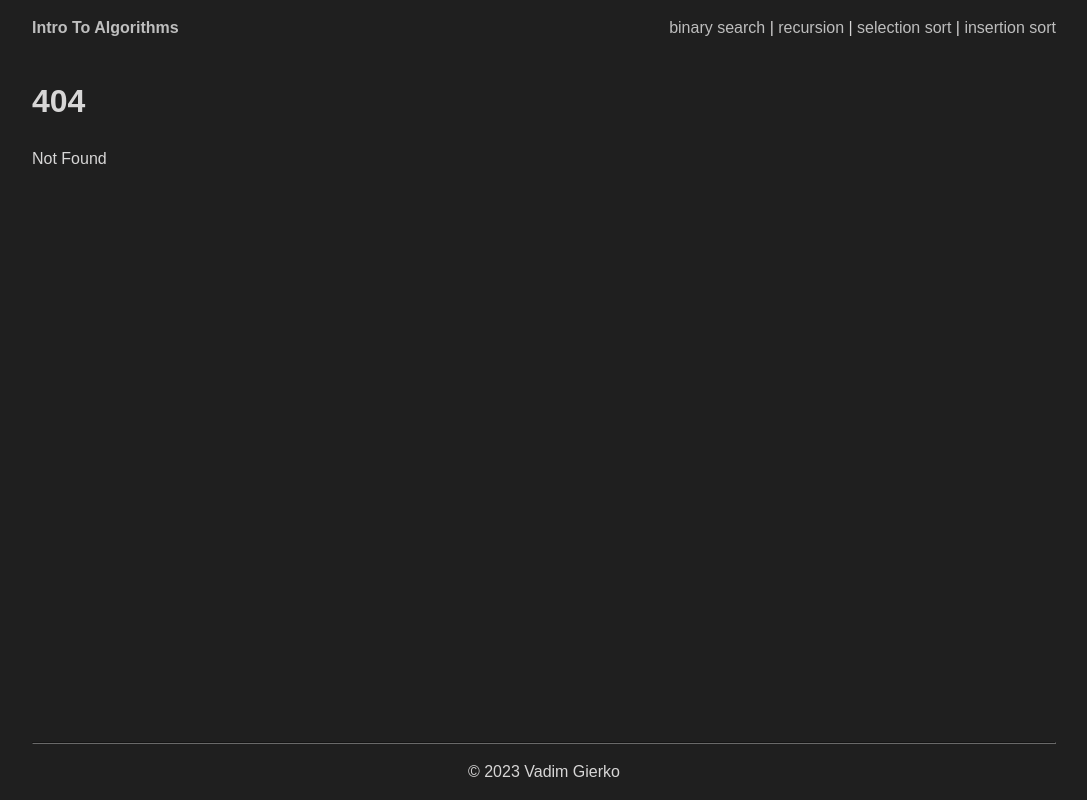
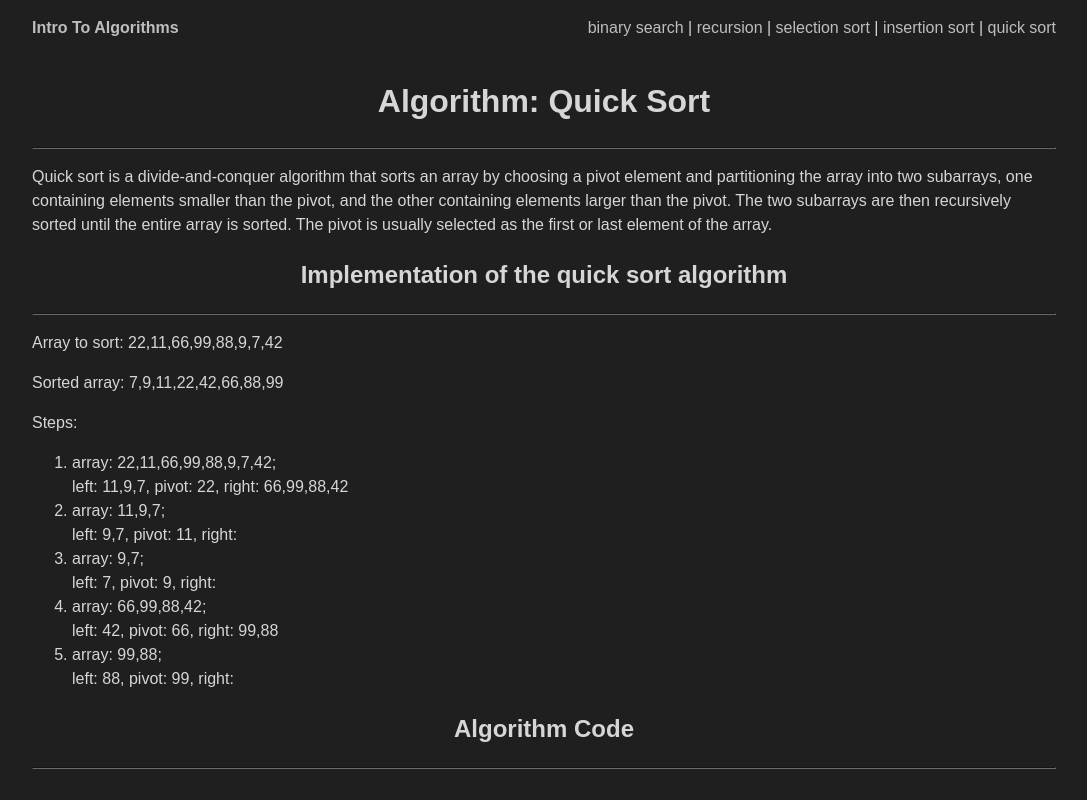
Before and after one commit to vadimgierko/intro-algorithms-svelte-app, a SvelteKit app: page /quick-sort in a window 1280 px wide. Before the commit this address had no page. Shown: the top 800 px of the page, without its empty margins (96-1183 px from the left). Built offline with nearby package versions, Linux system fonts and the light colour scheme.

Commit message:
add quick sort algorithm page

```diff
--- a/src/routes/+layout.svelte
+++ b/src/routes/+layout.svelte
@@ -5,7 +5,8 @@
 		<a href="/binary-search">binary search</a> |
 		<a href="/recursion">recursion</a> |
 		<a href="/selection-sort">selection sort</a> |
-		<a href="/insertion-sort">insertion sort</a>
+		<a href="/insertion-sort">insertion sort</a> |
+		<a href="/quick-sort">quick sort</a>
 	</div>
 </nav>
 
--- /dev/null
+++ b/src/routes/quick-sort/+page.svelte
@@ -0,0 +1,106 @@
+<script>
+	const arrayToSort = [22, 11, 66, 99, 88, 9, 7, 42];
+
+	const steps = []; // for displaying sort steps
+
+	function quickSort(array) {
+		console.log('quick sorting...');
+
+		const pivot = array[0];
+		let leftArray = [];
+		let rightArray = [];
+
+		if (array.length <= 1) return array;
+
+		for (let i = 1; i < array.length; i++) {
+			const element = array[i];
+			console.log({ element });
+			if (element < pivot) {
+				leftArray.push(element);
+			} else if (element > pivot) {
+				rightArray.push(element);
+			}
+		}
+
+		steps.push({ array, left: leftArray, pivot, right: rightArray });
+
+		return [...quickSort(leftArray), pivot, ...quickSort(rightArray)];
+	}
+
+	const sortedArray = quickSort(arrayToSort);
+
+	//============================ CODE ===================================//
+
+	const code = `
+const arrayToSort = [22, 11, 66, 99, 88, 9, 7, 42];
+
+function quickSort(array) {
+	const pivot = array[0];
+	let leftArray = [];
+	let rightArray = [];
+
+	if (array.length <= 1) return array;
+
+	for (let i = 1; i < array.length; i++) {
+		const element = array[i];
+
+		if (element < pivot) {
+			leftArray.push(element)
+		} else if (element > pivot) {
+			rightArray.push(element)
+		}
+	}
+
+	return [...quickSort(leftArray), pivot, ...quickSort(rightArray)]
+}
+
+const sortedArray = quickSort(arrayToSort);
+ `;
+</script>
+
+<h1>Algorithm: Quick Sort</h1>
+
+<hr />
+
+<p>
+	Quick sort is a divide-and-conquer algorithm that sorts an array by choosing a pivot element and
+	partitioning the array into two subarrays, one containing elements smaller than the pivot, and the
+	other containing elements larger than the pivot. The two subarrays are then recursively sorted
+	until the entire array is sorted. The pivot is usually selected as the first or last element of
+	the array.
+</p>
+
+<h2>Implementation of the quick sort algorithm</h2>
+
+<hr />
+
+<p>Array to sort: {arrayToSort}</p>
+<p>Sorted array: {sortedArray}</p>
+
+<p>Steps:</p>
+<ol>
+	{#each steps as { array, left, pivot, right }}
+		<li>
+			array: {array};
+			<br />
+			left: {left}, pivot: {pivot}, right: {right}
+		</li>
+	{/each}
+</ol>
+
+<h2>Algorithm Code</h2>
+
+<hr />
+
+<pre>{code}</pre>
+
+<style>
+	h1,
+	h2 {
+		text-align: center;
+	}
+
+	pre {
+		overflow: auto;
+	}
+</style>
```
